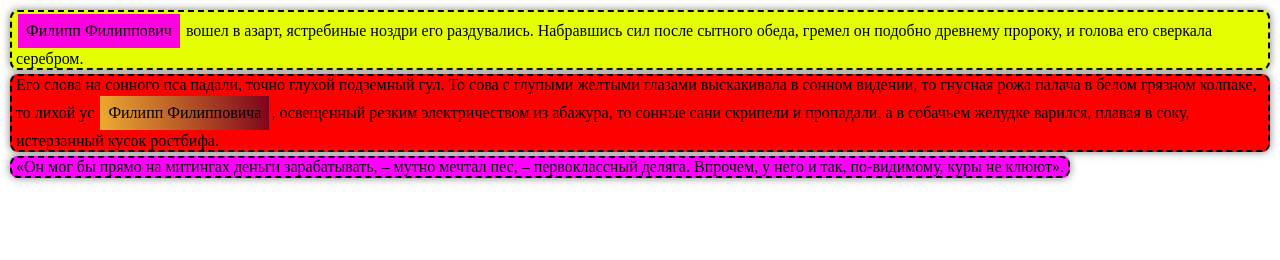
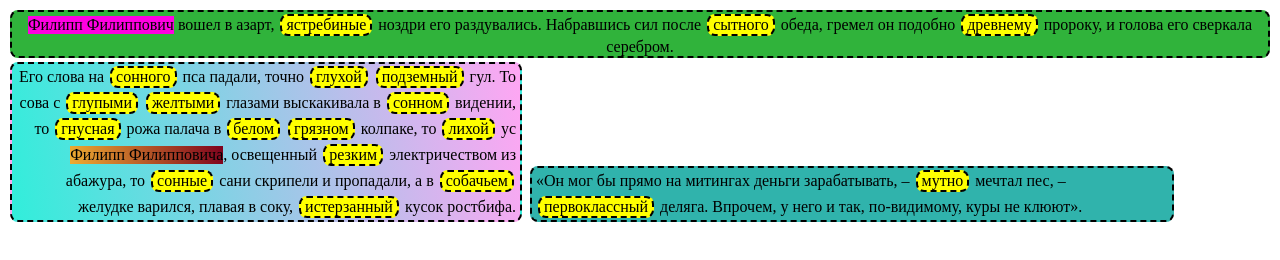
Before and after one commit to Etergle/Web-1, a plain HTML site: page 4.html in a window 1280 px wide. Drawn offline with Linux system fonts and the light colour scheme.

Commit message:
Работа с границей

```diff
--- a/4.html
+++ b/4.html
@@ -6,15 +6,25 @@
     <title>Вёрстка 4</title>
 </head>
 <body>
-    <div style class="paragraph1 bordered"><span style="background: rgb(255, 0, 225)", class="name">Филипп Филиппович</span> вошел в азарт, <span style class="adjective border">ястребиные</span> ноздри его раздувались. Набравшись сил после <span style class="adjective border">сытного</span> обеда, гремел он подобно <span style class="adjective border">древнему</span> пророку, и голова его сверкала серебром.</div>
+    <div style class="paragraph1 bordered"><span style="background: rgb(255, 0, 225)", class="name">Филипп Филиппович</span> вошел в азарт, <span style class="adjective bordered">ястребиные</span> ноздри его раздувались. Набравшись сил после <span style class="adjective bordered">сытного</span> обеда, гремел он подобно <span style class="adjective bordered">древнему</span> пророку, и голова его сверкала серебром.</div>
 
-    <div style class="paragraph2 bordered">Его слова на <span style class="adjective border">сонного</span> пса падали, точно <span style class="adjective border">глухой</span> <span style class="adjective border">подземный</span> гул. То сова с <span style class="adjective border">глупыми</span> <span style class="adjective border">желтыми</span> глазами выскакивала в <span style class="adjective border">сонном</span> видении, то <span style class="adjective border">гнусная</span> рожа палача в <span style class="adjective border">белом</span> <span style class="adjective border">грязном</span> колпаке, то <span style class="adjective border">лихой</span> ус <span style="background: linear-gradient(80deg, #eeac31, #7e021d)", class="name">Филипп Филипповича</span>, освещенный <span style class="adjective border">резким</span> электричеством из абажура, то <span style class="adjective border">сонные</span> сани скрипели и пропадали, а в <span style class="adjective border">собачьем</span> желудке варился, плавая в соку, <span style class="adjective border">истерзанный</span> кусок ростбифа.</div>
+    <div style class="paragraph2 bordered">Его слова на <span style class="adjective bordered">сонного</span> пса падали, точно <span style class="adjective bordered">глухой</span> <span style class="adjective bordered">подземный</span> гул. То сова с <span style class="adjective bordered">глупыми</span> <span style class="adjective bordered">желтыми</span> глазами выскакивала в <span style class="adjective bordered">сонном</span> видении, то <span style class="adjective bordered">гнусная</span> рожа палача в <span style class="adjective bordered">белом</span> <span style class="adjective bordered">грязном</span> колпаке, то <span style class="adjective bordered">лихой</span> ус <span style="background: linear-gradient(80deg, #eeac31, #7e021d)", class="name">Филипп Филипповича</span>, освещенный <span style class="adjective bordered">резким</span> электричеством из абажура, то <span style class="adjective bordered">сонные</span> сани скрипели и пропадали, а в <span style class="adjective bordered">собачьем</span> желудке варился, плавая в соку, <span style class="adjective bordered">истерзанный</span> кусок ростбифа.</div>
 
-    <div style class="paragraph3 bordered">«Он мог бы прямо на митингах деньги зарабатывать, – <span style class="adjective border">мутно</span> мечтал пес, – <span style class="adjective border">первоклассный</span> деляга. Впрочем, у него и так, по-видимому, куры не клюют».</div>
+    <div style class="paragraph3 bordered">«Он мог бы прямо на митингах деньги зарабатывать, – <span style class="adjective bordered">мутно</span> мечтал пес, – <span style class="adjective bordered">первоклассный</span> деляга. Впрочем, у него и так, по-видимому, куры не клюют».</div>
 
     <style>
 
         .adjective {
+            background: yellow;
+        }
+
+        .adjective:hover {
+            display: inline-block;
+            cursor: e-resize;
+            background: skyblue;
+            border-width: 4px;
+            padding: 6px;
+            box-shadow: 0 0 30px white;
         }
 
         .bordered {
@@ -23,51 +33,35 @@
             margin: 2px;
             padding: 0 4px;
             border-radius: 8px;
-            box-shadow: 0 0 8px grey;
         }
 
         .name {
             display: inline-block;
-            margin: 2px;
-            padding: 8px;
         }
 
         .name:hover {
+            display: inline-block;
+            cursor: all-scroll;
+            background: #fff;
+            border-radius: 18px;
+            left: -1px;
         }
 
         .paragraph1 {
-            background: rgb(229, 255, 0);
-            box-shadow: 0 0 8px grey;
-        }
-
-        .paragraph1:hover {
-            cursor: e-resize;
-            background: skyblue;
-            border-width: 4px;
-            padding: 6px;
-            box-shadow: 0 0 30px white;
+            background: #30b33b;
+            text-align:center;
         }
 
         .paragraph2 {
-            background: rgb(255, 0, 0);
-        }
-
-        .paragraph2:hover {
-            cursor: all-scroll;
-            background: #fff;
-            border-radius: 8px;
-            left: -1px;
+            width: 500px;
+            background: linear-gradient(80deg, #31eedb, #ffa6f3);
+            text-align:right;
         }
 
         .paragraph3 {
-            background: rgb(255, 0, 255);
-            box-shadow: 8px grey;
-        }
-
-        .paragraph3:hover {
-            border: 1px solid;
-            outline-color: rgba(255, 255, 255, 0);
-            text-shadow: 1px 1px 2px #427388;
+            width: 50%;
+            background: #30b3ac;
+            text-align:left;
         }
 
     </style>
```
